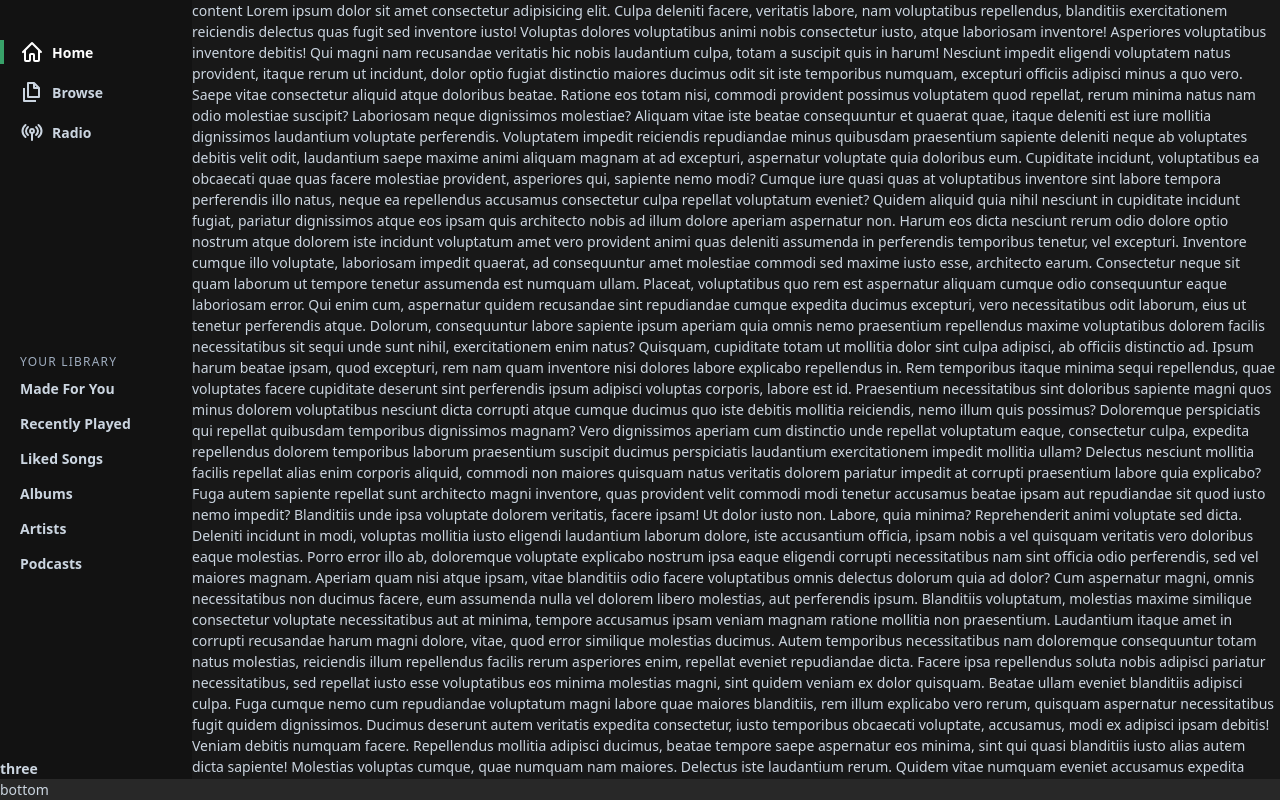
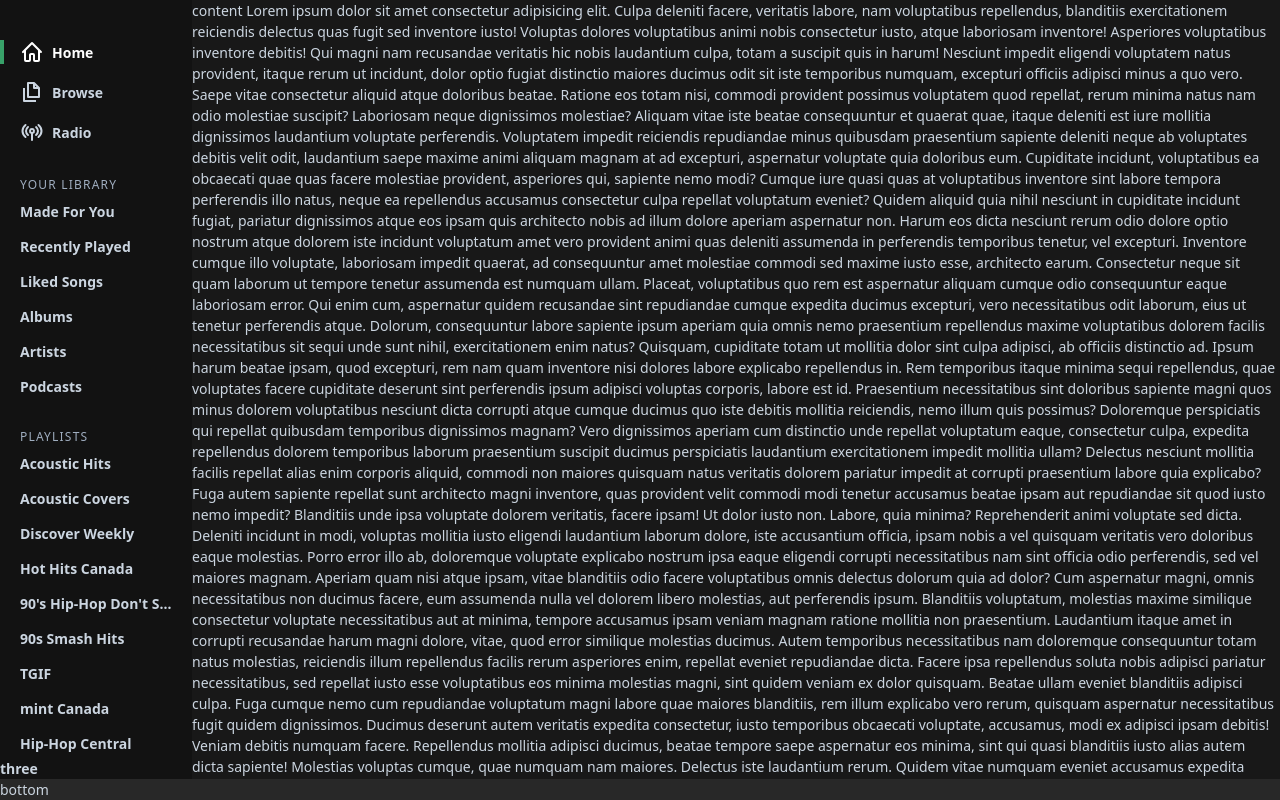
Before and after one commit to muhsenmaqsudi/tailwind-vue-spotify, a Vue app: page / in a window 1280 px wide. Built offline with nearby package versions, Linux system fonts and the light colour scheme.

Commit message:
added midsection of sidebar, Playlists

```diff
--- a/src/App.vue
+++ b/src/App.vue
@@ -85,6 +85,61 @@
             </li>
             <li class="truncate">
               <a href="#" class="hover:text-white">Podcasts</a>
+            </li>
+          </ul>
+
+          <h3
+            class="uppercase tracking-widest text-gray-500 font-normal text-xs mt-6"
+          >
+            Playlists
+          </h3>
+          <ul class="leading-extra-loose mb-6">
+            <li class="truncate">
+              <a href="#" class="hover:text-white">Acoustic Hits</a>
+            </li>
+            <li class="truncate">
+              <a href="#" class="hover:text-white">Acoustic Covers</a>
+            </li>
+            <li class="truncate">
+              <a href="#" class="hover:text-white">Discover Weekly</a>
+            </li>
+            <li class="truncate">
+              <a href="#" class="hover:text-white">Hot Hits Canada</a>
+            </li>
+            <li class="truncate">
+              <a href="#" class="hover:text-white"
+                >90's Hip-Hop Don't Stop Long Text</a
+              >
+            </li>
+            <li class="truncate">
+              <a href="#" class="hover:text-white">90s Smash Hits</a>
+            </li>
+            <li class="truncate">
+              <a href="#" class="hover:text-white">TGIF</a>
+            </li>
+            <li class="truncate">
+              <a href="#" class="hover:text-white">mint Canada</a>
+            </li>
+            <li class="truncate">
+              <a href="#" class="hover:text-white">Hip-Hop Central</a>
+            </li>
+            <li class="truncate">
+              <a href="#" class="hover:text-white">R&amp;B Right Now</a>
+            </li>
+            <li class="truncate">
+              <a href="#" class="hover:text-white">I Love My '90s R&amp;B</a>
+            </li>
+            <li class="truncate">
+              <a href="#" class="hover:text-white">Are &amp; Be</a>
+            </li>
+            <li class="truncate">
+              <a href="#" class="hover:text-white">Today's Top Hits</a>
+            </li>
+            <li class="truncate">
+              <a href="#" class="hover:text-white">Get Turnt</a>
+            </li>
+            <li class="truncate">
+              <a href="#" class="hover:text-white">iTunes</a>
             </li>
           </ul>
         </div>
```
